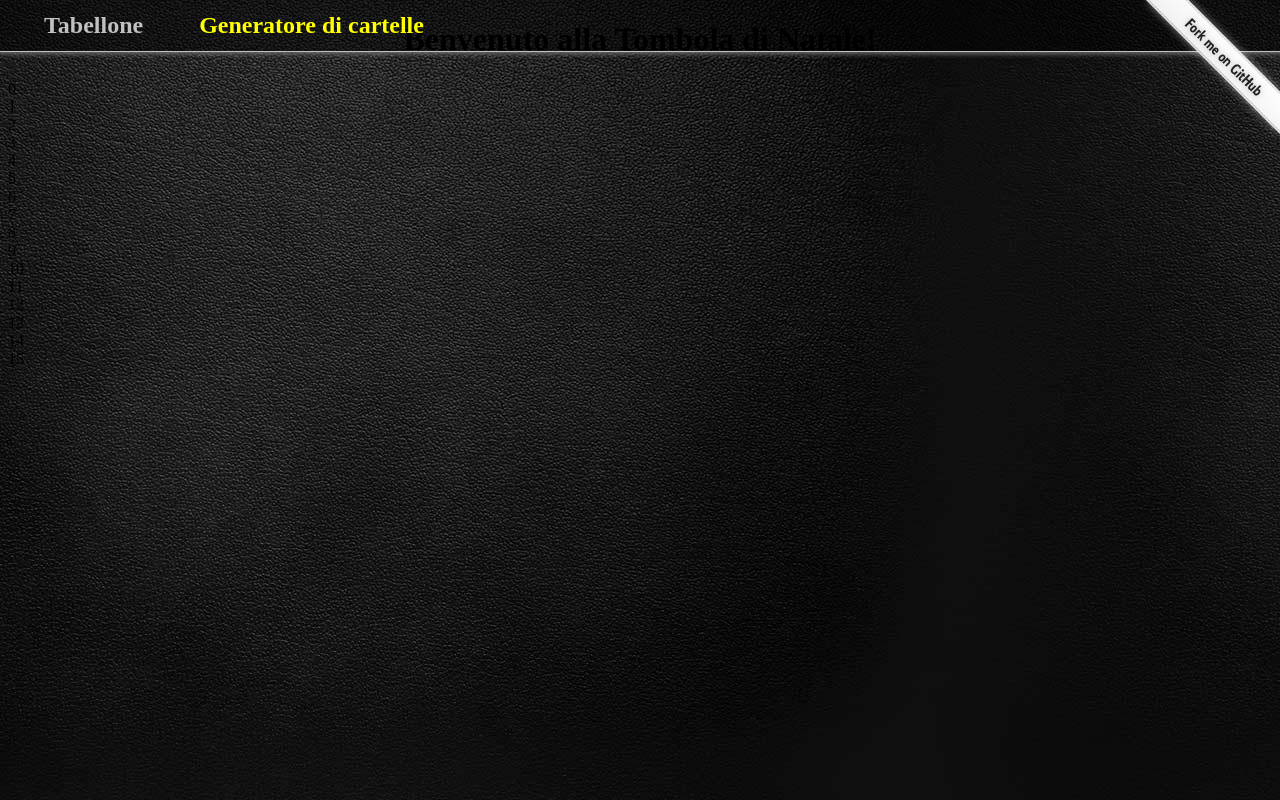
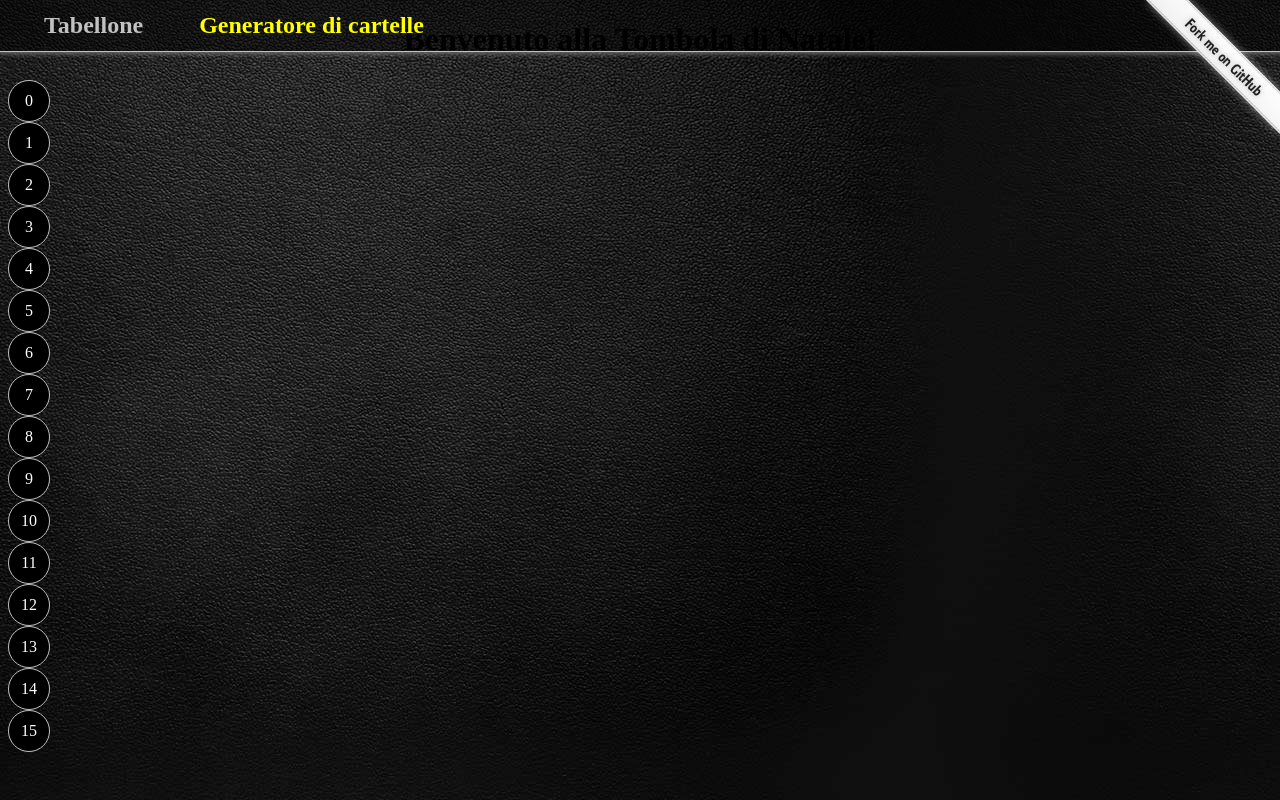
Before and after one commit to dardino/tombola-di-natale, an Angular app: page /generatore in a window 1280 px wide. Built offline with nearby package versions, Linux system fonts and the light colour scheme.

Commit message:
stili numeri di serie generatore

```diff
--- a/src/app/generatore/generatore.component.html
+++ b/src/app/generatore/generatore.component.html
@@ -1,5 +1,5 @@
 <ng-template ngFor let-cartelle let-i="index" [ngForOf]="serie">
-  <span [innerText]="i"></span>
+  <span class="numero-serie" [innerText]="i"></span>
   <ng-template ngFor let-cartella [ngForOf]="cartelle">
     <tdn-cartella cartella="cartella"></tdn-cartella>
   </ng-template>
--- a/src/app/generatore/generatore.component.styl
+++ b/src/app/generatore/generatore.component.styl
@@ -0,0 +1,10 @@
+.numero-serie
+  color: #fff;
+  background-color: #000;
+  display: flex;
+  height: 2.5em;
+  width: 2.5em;
+  align-items: center;
+  justify-content: center;
+  border-radius: 50%;
+  border: solid 0.2mm #c1c1c1;
```
